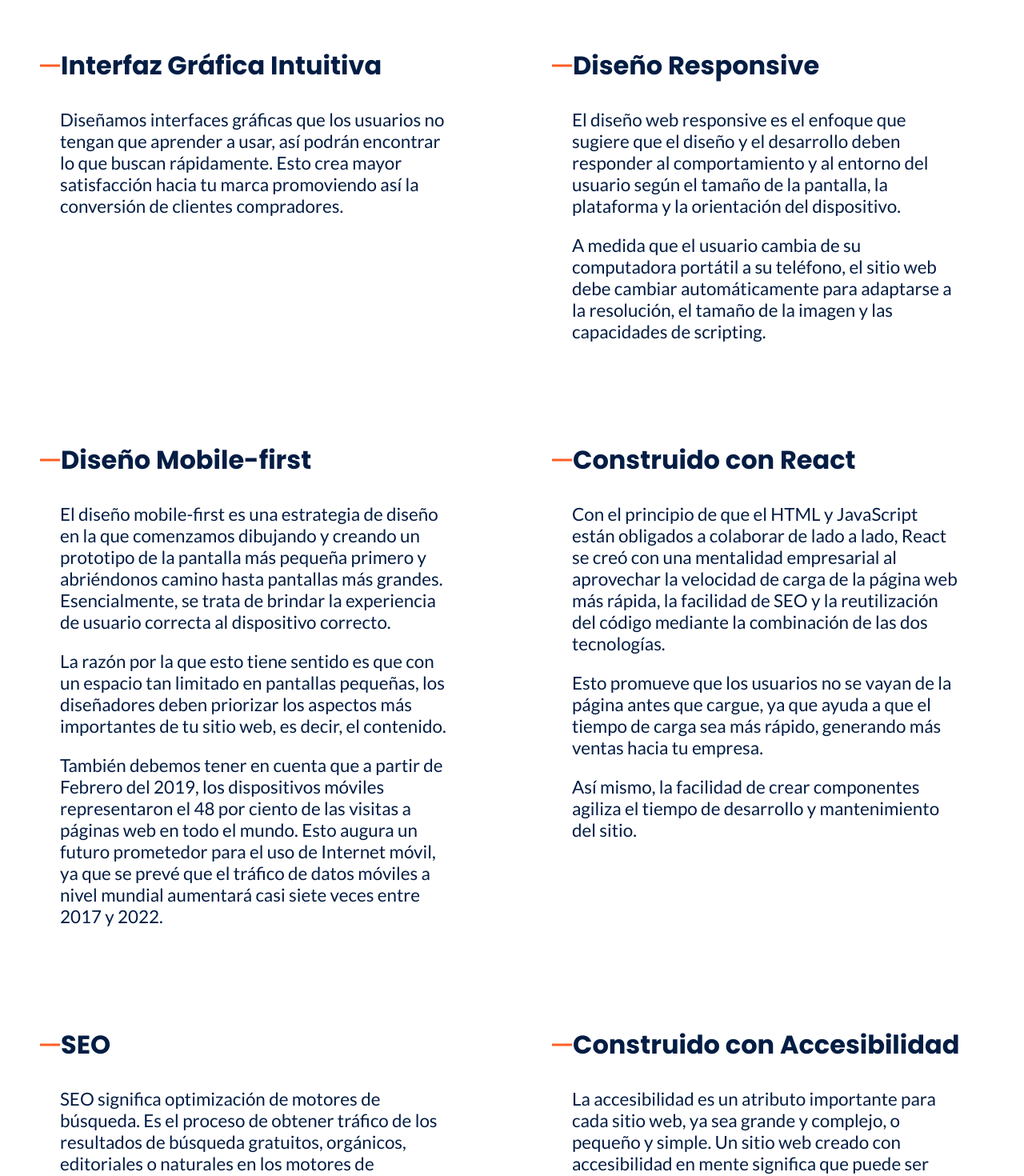
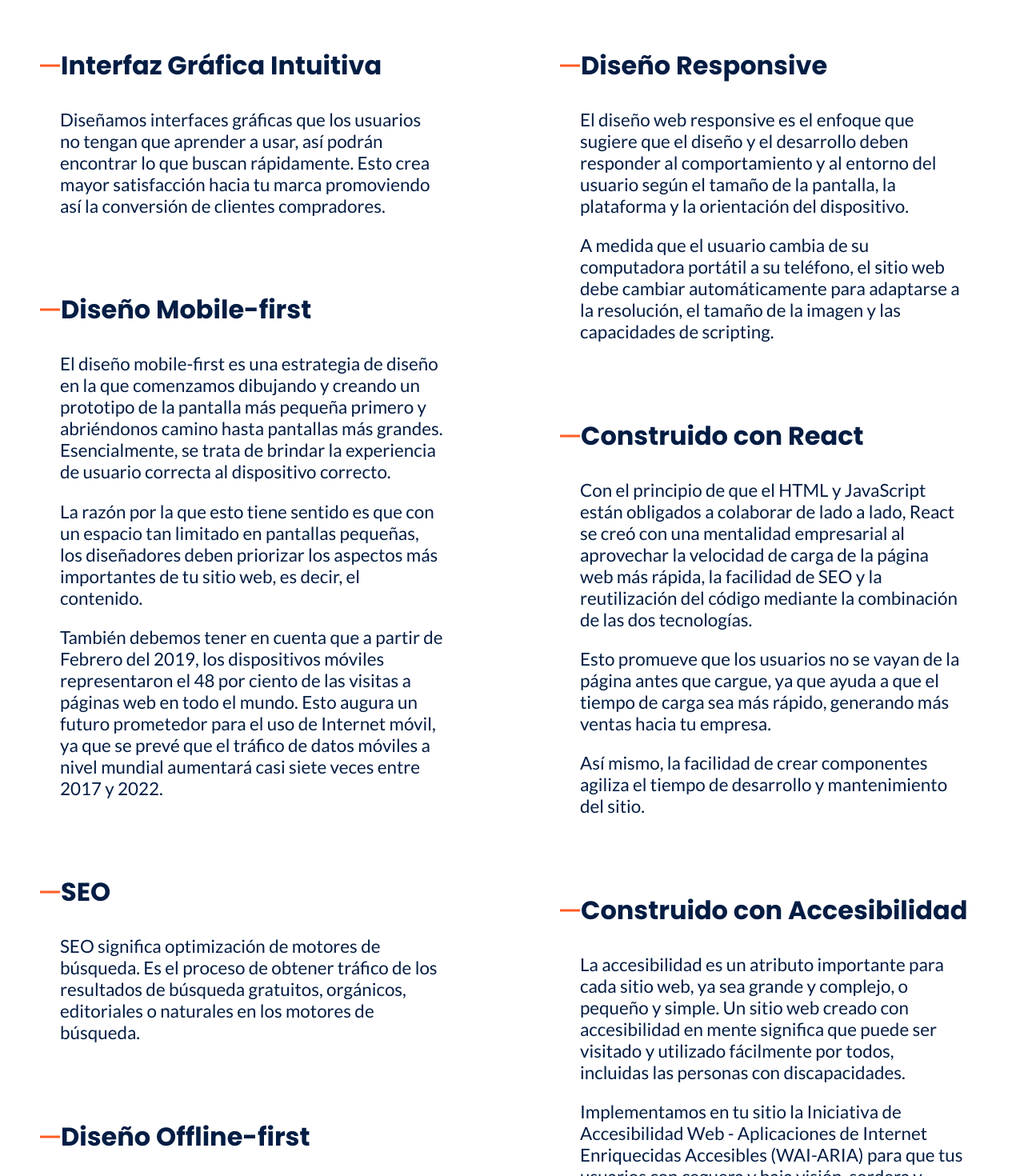
Before and after one commit to jlvalport/unmade-solutions, a React (Create React App) app: page /servicio-de-desarrollo-web in a window 1280 px wide. Shown: the part 1240-2710 px from the top of the page at 80% size. Built offline with nearby package versions, Linux system fonts and the light colour scheme.

Commit message:
feat: dev service description desktop view

```diff
--- a/src/components/DevServicePage/DevServiceDescription/DevServiceDescription.js
+++ b/src/components/DevServicePage/DevServiceDescription/DevServiceDescription.js
@@ -1,44 +1,45 @@
 import React from 'react';
 
 import classes from './DevServiceDescription.module.scss';
+import MasonryLayout from '../../UI/MasonryLayout/MasonryLayout';
 import InfoPiece from '../../UI/InfoPiece/InfoPiece';
 
 const DevServiceDescription = () => {
     return (
         <section>
             <h2 className={classes.serviceIntro}>Usamos los mejores procesos y tecnologías para crear tu sitio:</h2>
-            <div className={classes.infoBox}>
-                <InfoPiece title='Interfaz Gráfica Intuitiva'>
+            <MasonryLayout>
+                <InfoPiece title='Interfaz Gráfica Intuitiva' masonryLayout={true}>
                     <p>Diseñamos interfaces gráficas que los usuarios no tengan que aprender a usar, así podrán encontrar lo que buscan rápidamente. Esto crea mayor satisfacción hacia tu marca promoviendo así la conversión de clientes compradores.</p>
                 </InfoPiece>
-                <InfoPiece title='Diseño Responsive'>
+                <InfoPiece title='Diseño Responsive' masonryLayout={true}>
                     <p>El diseño web responsive es el enfoque que sugiere que el diseño y el desarrollo deben responder al comportamiento y al entorno del usuario según el tamaño de la pantalla, la plataforma y la orientación del dispositivo.</p>
                     <p>A medida que el usuario cambia de su computadora portátil a su teléfono, el sitio web debe cambiar automáticamente para adaptarse a la resolución, el tamaño de la imagen y las capacidades de scripting.</p>
                 </InfoPiece>
-                <InfoPiece title='Diseño Mobile-first'>
+                <InfoPiece title='Diseño Mobile-first' masonryLayout={true}>
                     <p>El diseño mobile-first es una estrategia de diseño en la que comenzamos dibujando y creando un prototipo de la pantalla más pequeña primero y abriéndonos camino hasta pantallas más grandes. Esencialmente, se trata de brindar la experiencia de usuario correcta al dispositivo correcto.</p>
                     <p>La razón por la que esto tiene sentido es que con un espacio tan limitado en pantallas pequeñas, los diseñadores deben priorizar los aspectos más importantes de tu sitio web, es decir, el contenido.</p>
                     <p>También debemos tener en cuenta que a partir de Febrero del 2019, los dispositivos móviles representaron el 48 por ciento de las visitas a páginas web en todo el mundo. Esto augura un futuro prometedor para el uso de Internet móvil, ya que se prevé que el tráfico de datos móviles a nivel mundial aumentará casi siete veces entre 2017 y 2022.</p>
                 </InfoPiece>
-                <InfoPiece title='Construido con React'>
+                <InfoPiece title='Construido con React' masonryLayout={true}>
                     <p>Con el principio de que el HTML y JavaScript están obligados a colaborar de lado a lado, React se creó con una mentalidad empresarial al aprovechar la velocidad de carga de la página web más rápida, la facilidad de SEO y la reutilización del código mediante la combinación de las dos tecnologías.</p>
                     <p>Esto promueve que los usuarios no se vayan de la página antes que cargue, ya que ayuda a que el tiempo de carga sea más rápido, generando más ventas hacia tu empresa. </p>
                     <p>Así mismo, la facilidad de crear componentes agiliza el tiempo de desarrollo y mantenimiento del sitio.</p>
                 </InfoPiece>
-                <InfoPiece title='SEO'>
+                <InfoPiece title='SEO' masonryLayout={true}>
                     <p>SEO significa optimización de motores de búsqueda. Es el proceso de obtener tráfico de los resultados de búsqueda gratuitos, orgánicos, editoriales o naturales en los motores de búsqueda.</p>
                 </InfoPiece>
-                <InfoPiece title='Construido con Accesibilidad'>
+                <InfoPiece title='Construido con Accesibilidad' masonryLayout={true}>
                     <p>La accesibilidad es un atributo importante para cada sitio web, ya sea grande y complejo, o pequeño y simple. Un sitio web creado con accesibilidad en mente significa que puede ser visitado y utilizado fácilmente por todos, incluidas las personas con discapacidades.</p>
                     <p>Implementamos en tu sitio la Iniciativa de Accesibilidad Web - Aplicaciones de Internet Enriquecidas Accesibles (WAI-ARIA) para que tus usuarios con ceguera y baja visión, sordera y pérdida auditiva, movimiento limitado, especialmente a las personas que dependen de los lectores de pantalla y a las personas que no pueden usar un mouse puedan navegar y entender fácilmente la información que les quieras transmitir.</p>
                     <p>Con un sitio web accesible podrás alcanzar a una audiencia más grande en todo el mundo expandiendo tu marca hacia a las fronteras a donde muchos no han llegado.</p>
                 </InfoPiece>
-                <InfoPiece title='Diseño Offline-first'>
+                <InfoPiece title='Diseño Offline-first' masonryLayout={true}>
                     <p>La capacidad fuera de línea es una característica clave de las aplicaciones web progresivas modernas, y es indispensable en circunstancias cuando tenemos una conexión a internet lenta o inexistente, esto le puede ocurrir a tus usuarios en cualquier momento. Sin embargo, cuando aplicamos el diseño offline-first tus usuarios tendrán la capacidad de ver la página nuevamente aún cuando les falle la conexión a internet. </p>
                     <p>Dejarás de tratar la falta de conectividad como un error. Tu sitio web debe ser capaz de manejar las desconexiones y continuar con el negocio de la manera más ingeniosa posible.</p>
                     <p>La calidad en un servicio o producto no es lo que pones en él. Es lo que el cliente obtiene de ello.</p>
                 </InfoPiece>
-            </div>
+            </MasonryLayout>
         </section>
     );
 }
--- a/src/components/UI/InfoPiece/InfoPiece.js
+++ b/src/components/UI/InfoPiece/InfoPiece.js
@@ -1,15 +1,30 @@
 import React from 'react';
+import PropTypes from 'prop-types';
 
 import classes from './InfoPiece.module.scss';
 import InfoPieceTitle from './InfoPieceTitle/InfoPieceTitle';
 
 const InfoPiece = props => {
     return (
-        <div className={classes.infoPieceBox}>
+        <div className={
+            props.masonryLayout
+                ? [classes.infoPieceBox, classes.insideMasonryLayout].join(' ')
+                : classes.infoPieceBox
+        }>
             <InfoPieceTitle tag={props.tag} >{props.title}</InfoPieceTitle>
             {props.children}
         </div>
     );
 }
 
+InfoPiece.propTypes = {
+    title: PropTypes.string.isRequired,
+    tag: PropTypes.string,
+    masonryLayout: PropTypes.bool
+}
+
+InfoPiece.defaultProps = {
+    masonryLayout: false
+}
+
 export default InfoPiece
--- a/src/components/UI/InfoPiece/InfoPiece.module.scss
+++ b/src/components/UI/InfoPiece/InfoPiece.module.scss
@@ -21,5 +21,9 @@
     .infoPieceBox {
         margin: 30px 50px 70px 50px;
         width: calc(50% - 100px);
+
+        &.insideMasonryLayout {
+            width: calc(100% - 100px);
+        }
     }
 }
--- /dev/null
+++ b/src/components/UI/MasonryLayout/MasonryLayout.js
@@ -0,0 +1,61 @@
+import React from 'react';
+import PropTypes from 'prop-types';
+
+import classes from './MasonryLayout.module.scss';
+
+const MasonryLayout = props => {
+    const columnWrapper = {},
+        result = [],
+        win = window,
+        doc = document,
+        docElem = doc.documentElement,
+        body = doc.getElementsByTagName('body')[0],
+        pageWidth = win.innerWidth || docElem.clientWidth || body.clientWidth,
+        numOfColumns = pageWidth > 800 ? 2 : props.columns;
+
+    // create columns
+    for (let i = 0; i < numOfColumns; i++) {
+        columnWrapper[`column${i}`] = [];
+    }
+
+    for (let i = 0; i < props.children.length; i++) {
+        const columnIndex = i % numOfColumns;
+        columnWrapper[`column${columnIndex}`].push(
+            <div style={{ marginBottom: `${props.gap}px` }} key={i} >
+                {props.children[i]}
+            </div>
+        );
+    }
+
+    for (let i = 0; i < numOfColumns; i++) {
+        result.push(
+            <div
+                style={{
+                    marginLeft: `${i > 0 ? props.gap : 0}px`,
+                    flex: 1,
+                }}
+                key={i}
+            >
+                {columnWrapper[`column${i}`]}
+            </div>
+        );
+    }
+    return (
+        <div style={{ display: 'flex' }}>
+            {result}
+        </div>
+    );
+}
+
+MasonryLayout.propTypes = {
+    columns: PropTypes.number.isRequired,
+    gap: PropTypes.number.isRequired,
+    children: PropTypes.arrayOf(PropTypes.element)
+};
+
+MasonryLayout.defaultProps = {
+    columns: 1,
+    gap: 20
+};
+
+export default MasonryLayout
```
Also changed, not shown: src/components/UI/MasonryLayout/MasonryLayout.module.scss (added).
